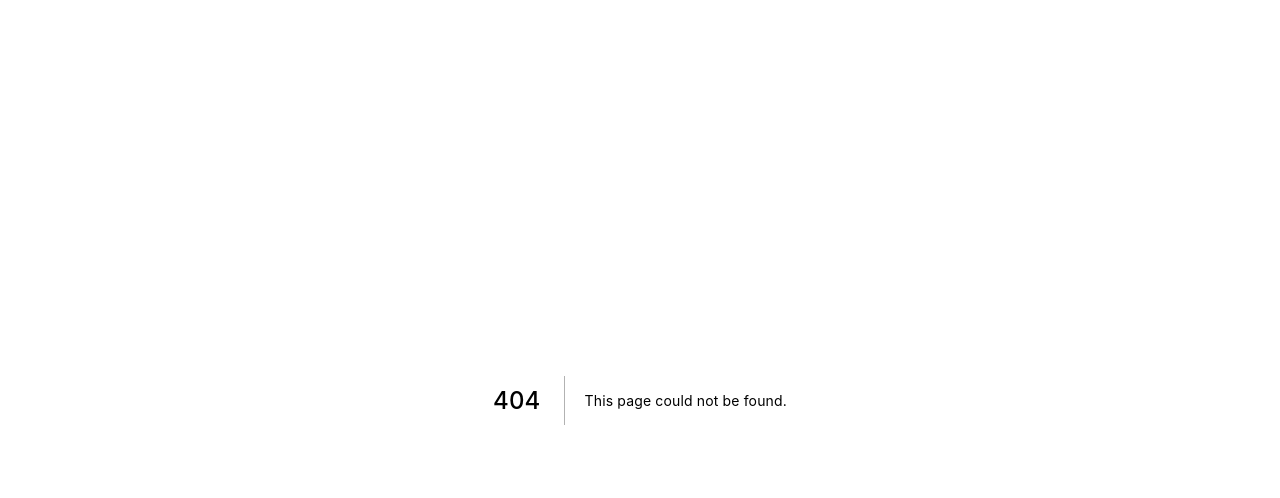
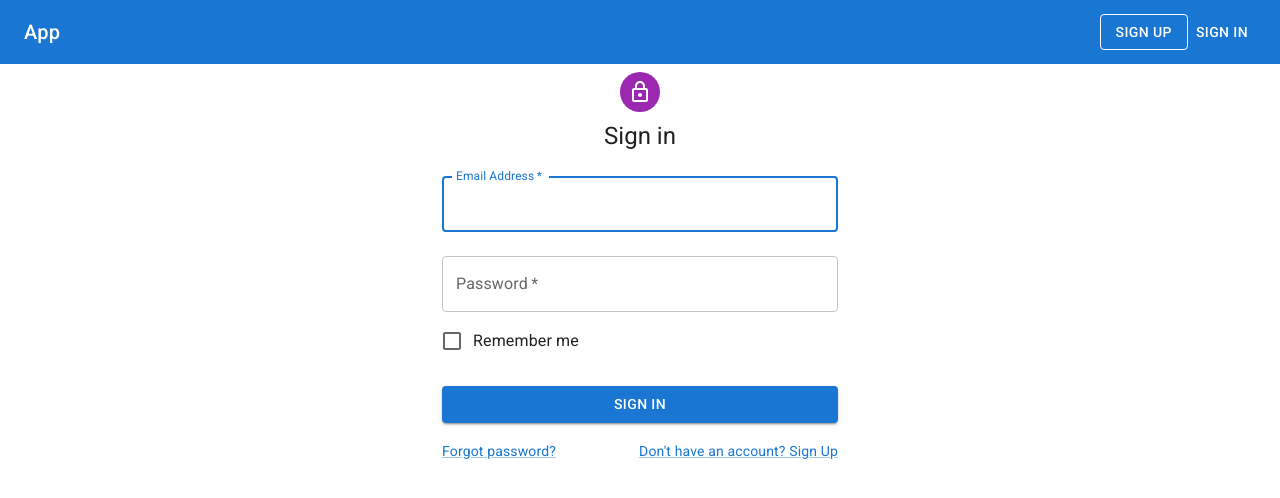
Before and after one commit to mkaiho/ts-next-chat-sample, a Next.js app: page /signin in a window 1280 px wide. Before the commit this address had no page. Shown: the top 498 px of the page. Built offline with nearby package versions, Linux system fonts and the light colour scheme.

Commit message:
add sign in page

```diff
--- /dev/null
+++ b/pages/signin/index.tsx
@@ -0,0 +1,99 @@
+import * as React from "react";
+import {
+  Avatar,
+  Box,
+  Button,
+  Checkbox,
+  Container,
+  FormControlLabel,
+  Grid,
+  Link,
+  TextField,
+  Typography,
+} from "@mui/material";
+import LockOutlinedIcon from "@mui/icons-material/LockOutlined";
+import { NextPageWithLayout } from "..";
+import WithHeaderLayout from "../../layout/WithHeaderLayout";
+
+const Signin: NextPageWithLayout = () => {
+  const handleSubmit = (event: React.FormEvent<HTMLFormElement>) => {
+    event.preventDefault();
+    const data = new FormData(event.currentTarget);
+    console.log({
+      email: data.get("email"),
+      password: data.get("password"),
+    });
+  };
+
+  return (
+    <Container component="main" maxWidth="xs">
+      <Box
+        sx={{
+          marginTop: 8,
+          display: "flex",
+          flexDirection: "column",
+          alignItems: "center",
+        }}
+      >
+        <Avatar sx={{ m: 1, bgcolor: "secondary.main" }}>
+          <LockOutlinedIcon />
+        </Avatar>
+        <Typography component="h1" variant="h5">
+          Sign in
+        </Typography>
+        <Box component="form" onSubmit={handleSubmit} noValidate sx={{ mt: 1 }}>
+          <TextField
+            margin="normal"
+            required
+            fullWidth
+            id="email"
+            label="Email Address"
+            name="email"
+            autoComplete="email"
+            autoFocus
+          />
+          <TextField
+            margin="normal"
+            required
+            fullWidth
+            name="password"
+            label="Password"
+            type="password"
+            id="password"
+            autoComplete="current-password"
+          />
+          <FormControlLabel
+            control={<Checkbox value="remember" color="primary" />}
+            label="Remember me"
+          />
+          <Button
+            type="submit"
+            fullWidth
+            variant="contained"
+            sx={{ mt: 3, mb: 2 }}
+          >
+            Sign In
+          </Button>
+          <Grid container>
+            <Grid item xs>
+              <Link href="#" variant="body2">
+                Forgot password?
+              </Link>
+            </Grid>
+            <Grid item>
+              <Link href="#" variant="body2">
+                {"Don't have an account? Sign Up"}
+              </Link>
+            </Grid>
+          </Grid>
+        </Box>
+      </Box>
+    </Container>
+  );
+};
+
+Signin.getLayout = (page) => {
+  return <WithHeaderLayout disableMenuButton>{page}</WithHeaderLayout>;
+};
+
+export default Signin;
```
